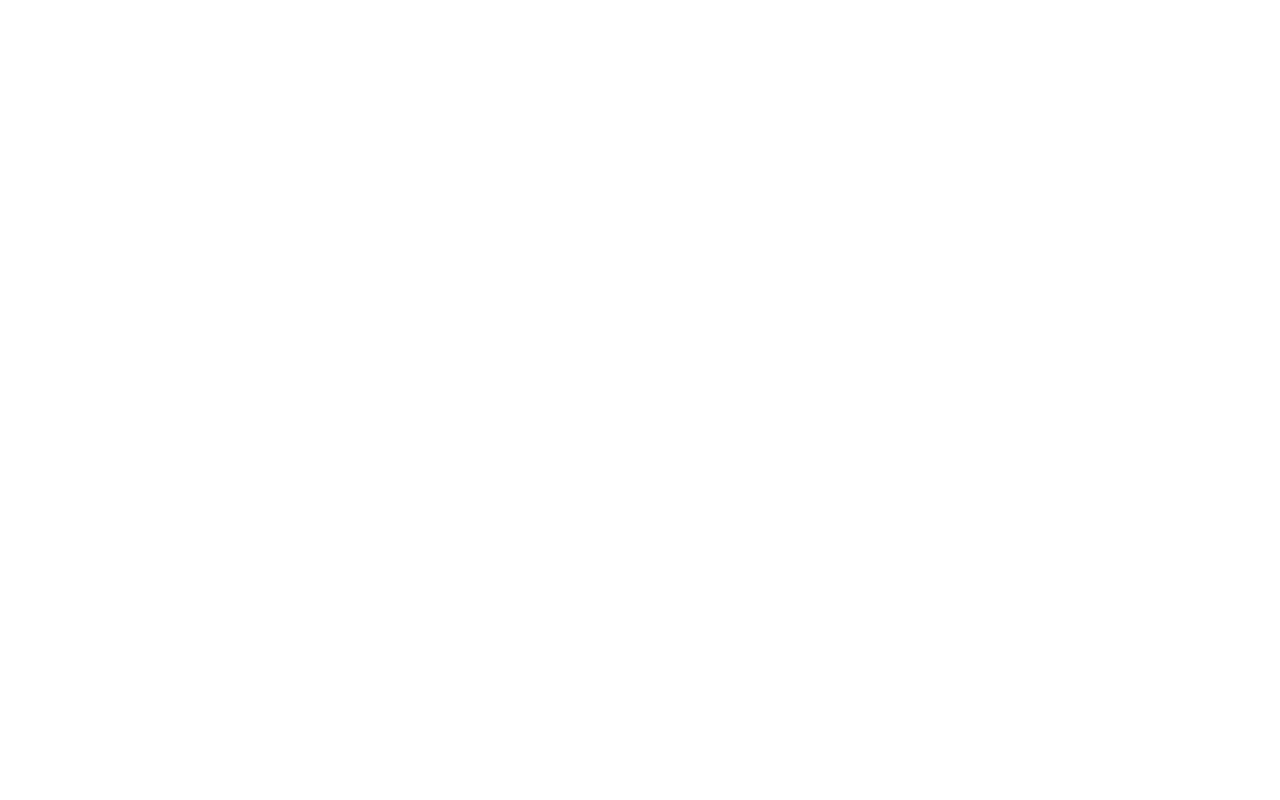
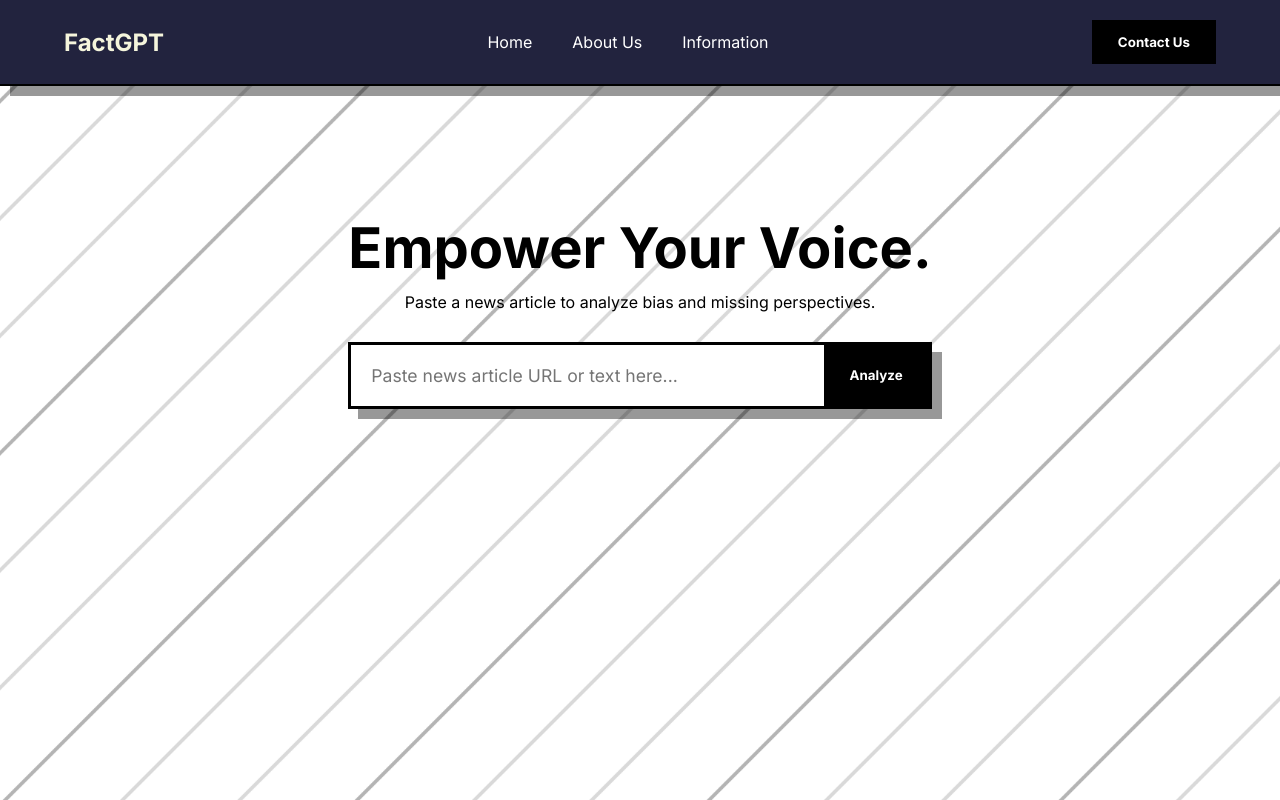
Before and after one commit to whscoder/valleyhacksbias, a plain HTML site: page front-end/index.html in a window 1280 px wide. Drawn offline with Linux system fonts and the light colour scheme.

Commit message:
develop bulk of front-end

```diff
--- a/front-end/index.html
+++ b/front-end/index.html
@@ -3,10 +3,43 @@
 <head>
     <meta charset="UTF-8">
     <meta name="viewport" content="width=device-width, initial-scale=1.0">
-    <title>Document</title>
+    <title>FactGPT | Civics in Action</title>
+    <link rel="stylesheet" href="style.css">
+    <link href="https://fonts.googleapis.com/css2?family=Inter:wght@400;700&display=swap" rel="stylesheet">
 </head>
 <body>
-    <h1></h1>
 
+    <header class="navbar">
+        <div class="logo">FactGPT</div>
+        <nav>
+            <ul class="nav-links">
+                <li><a href="#">Home</a></li>
+                <li><a href="#">About Us</a></li>
+                <li><a href="#">Information</a></li>
+            </ul>
+        </nav>
+        <button class="cta-nav">Contact Us</button>
+    </header>
+
+    <main class="hero">
+        <div class="hero-content">
+            <h1>Empower Your Voice.</h1>
+            <p>Paste a news article to analyze bias and missing perspectives.</p>
+
+            <div class="search-container">
+                <input type="text" id="userInput" placeholder="Paste news article URL or text here...">
+                <button type="button" onclick="parseText()">Analyze</button>
+            </div>
+        </div>
+    </main>
+
+    <section id="results-area" class="results-container" style="display: none;">
+        <div class="summary-box">
+            <h3>RAW TEXT</h3>
+            <pre id="parsed-output" style="white-space: pre-wrap; text-align: left; font-size: 0.9rem; border: 1px solid #ccc; padding: 10px;"></pre>
+        </div>
+    </section>
+
+    <script src="front-end//script.js"></script>
 </body>
 </html>
--- /dev/null
+++ b/front-end/style.css
@@ -0,0 +1,123 @@
+* {
+    margin: 0;
+    padding: 0;
+    box-sizing: border-box;
+    font-family: 'Inter', sans-serif;
+}
+
+body {
+    background-image: url(webbg.png);
+    background-position: center;
+    background-repeat:no-repeat;
+    background-attachment:fixed;
+    background-size: cover;
+    color: #000000;
+}
+
+header {
+    display: flex;
+    justify-content: space-between;
+    align-items: center;
+    padding: 20px 5%;
+    border-bottom: 2px solid #000;
+}
+.navbar{
+    background-color: #22233e;
+    box-shadow: 10px 10px 0px #00000067;
+}
+
+.logo {
+    font-weight: 700;
+    font-size: 1.5rem;
+    color:beige
+}
+
+.nav-links {
+    list-style: none;
+    display: flex;
+    color:white
+
+}
+
+.nav-links li {
+    margin: 0 20px;
+    color:white
+}
+
+.nav-links a {
+    text-decoration: none;
+    color: #ffffff;
+    font-weight: 500;
+}
+
+/* Button Styling */
+button {
+    padding: 12px 24px;
+    background-color: #000;
+    color: #fff;
+    border: 2px solid #000;
+    cursor: pointer;
+    font-weight: 600;
+    transition: 0.2s;
+}
+
+button:hover {
+    background-color: #fff;
+    color: #000;
+}
+
+/* Hero Section */
+.hero {
+    height: 60vh;
+    display: flex;
+    justify-content: center;
+    align-items: center;
+    text-align: center;
+}
+
+.hero-content h1 {
+    font-size: 3.5rem;
+    margin-bottom: 10px;
+}
+
+/* Search Bar Area */
+.search-container {
+    display: flex;
+    max-width: 700px;
+    margin: 30px auto;
+    border: 3px solid #000;
+    box-shadow: 10px 10px 0px #00000067;
+}
+
+.search-container input {
+    flex: 1;
+    padding: 20px;
+    border: none;
+    outline: none;
+    font-size: 1.1rem;
+}
+
+/* Results Area */
+.results-container {
+    padding: 50px 5%;
+    max-width: 800px;
+    margin: 0 auto;
+}
+
+.summary-box {
+    border: 3px solid #000;
+    padding: 30px;
+    background: #f9f9f9;
+}
+
+.summary-box h3 {
+    margin-bottom: 10px;
+    font-size: 0.8rem;
+    color: #666;
+    text-transform: uppercase;
+}
+
+#parsed-output {
+    font-size: 1.3rem;
+    line-height: 1.5;
+}
```
Also changed, not shown: front-end/parseScript.js (added, +46 -0 lines), front-end/webbg.png (added).
